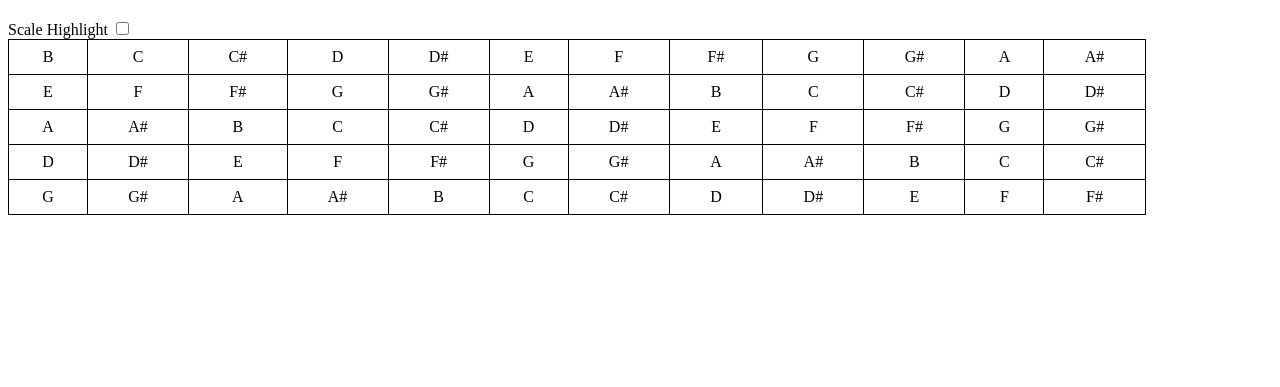
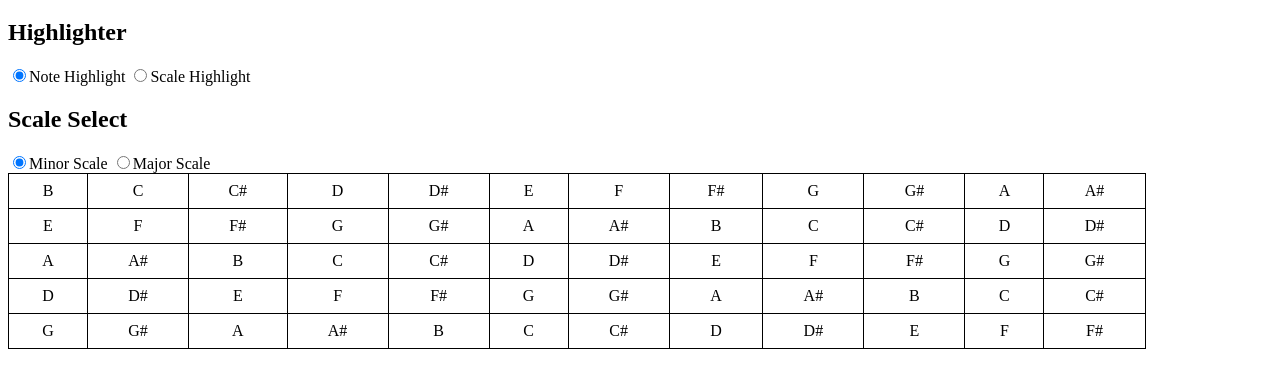
Before and after one commit to Marachnid/Note-Finder, a plain HTML site: page index.html in a window 1280 px wide. Shown: the part 61-448 px from the top of the page. Drawn offline with Linux system fonts and the light colour scheme.

Commit message:
Tweaking control switches - single/multi highlight is functional

```diff
--- a/index.html
+++ b/index.html
@@ -11,25 +11,55 @@
 
     <h1>Note Finder</h1>
 
+    <div id="notesContainer">
+        <div id="controlsContainer">
 
-    <div id="notesContainer">
+            <h2>Highlighter</h2>
+            <div id="highlightControls">
+                <label for="noteHighlight"></label>
+                    <input type="radio" name="highlight" id="noteHighlight" checked>Note Highlight
+                </label>
 
-        <div class="displayControls">
+                <label for="scaleHighlight">
+                    <input type="radio" name="highlight" id="scaleHighlight"/>Scale Highlight
+                </label>
+            </div>
 
-            <label for="scaleHighlight">Scale Highlight
-                <input type="checkbox" name="highlight" id="scaleHighlight"/>
+            <h2>Scale Select</h2>
+            <div id="scaleControls">
+                <label for="minorScale">
+                    <input type="radio" name="scale" id="minorScale" checked>Minor Scale
+                </label>
+
+                <label for="majorScale">
+                    <input type="radio" name="scale" id="majorScale">Major Scale
+                </label>
+            </div>
+
+
+            <!-- WILL NOT BE NEEDED FOR NOW -->
+            <!-- <label for="bass4">
+                <input type="radio" name="instrument" id="bass4">4-String Bass
             </label>
+
+            <label for="bass5">
+                <input type="radio" name="instrument" id="bass5"> 5-String Bass
+            </label>
+
+            <label for="guitar6">
+                <input type="radio" name="instrument" id="guitar6"> 6-String Guitar
+            </label>
+
+            <label for="guitar7">
+                <input type="radio" name="instrument" id="guitar7"> 7-String Guitar
+            </label> -->
         </div>
 
-
         <table id="fretboard"></table>
-
     </div>
 
     <script>
-
         init();
-
     </script>
 
 </body>
--- a/index.js
+++ b/index.js
@@ -2,6 +2,7 @@
 
 //initialization method - kept in for control of separate methods/tests
 const init = () => {
+
 
     //output interactive table
     createNotesTable();
@@ -12,6 +13,15 @@ const init = () => {
 //output 2d array of musical notes into row/column format
 const createNotesTable = () => {
 
+    //id references
+    const containerQuery = document.getElementById("notesContainer");
+    const tableQuery = document.getElementById("fretboard");
+    const scaleHighlight = document.getElementById("scaleHighlight");
+    const noteHighlight = document.getElementById("noteHighlight");
+    const minorScale = document.getElementById("minorScale");
+    const majorScale = document.getElementById("majorScale");
+
+    //temporary 5-string bass template
     const musicalNotes = [
         ["B", "C", "C#", "D", "D#", "E", "F", "F#", "G", "G#", "A", "A#"],  //B
         ["E", "F", "F#", "G", "G#", "A", "A#", "B", "C", "C#", "D", "D#"],  //E
@@ -21,23 +31,20 @@ const createNotesTable = () => {
     ];
 
 
-    //id references
-    const containerQuery = document.getElementById("notesContainer");
-    const tableQuery = document.getElementById("fretboard");
-    const scaleSwitch = document.getElementById("scaleHighlight");
-
     //initialize hover value
     let hoveredValue = "";
     let hoveredScale = [];
-    let singleSelect = true;
+    let singleHighlight = true;
 
 
-    scaleSwitch.addEventListener("change", () => {
-        if (scaleSwitch.checked) {
-            singleSelect = false;
-        } else {
-            singleSelect = true;
-        }
+    //highlight toggle - was being difficult to separate out
+    //leaving here for now - new options are expected and changes will be made
+    scaleHighlight.addEventListener("change", () => {
+        (scaleHighlight.checked ? singleHighlight = false : null); //if/else doesn't work in this context
+    });
+
+    noteHighlight.addEventListener("change", () => {
+        (noteHighlight.checked ? singleHighlight = true : null);
     });
 
 
@@ -59,14 +66,14 @@ const createNotesTable = () => {
 
 
                 //if scale highlight, determine scale values
-                if (!singleSelect) {
+                if (!singleHighlight) {
                     hoveredScale = findScale(musicalNotes, hoveredValue, hoveredScale);
                 }
 
                 //highlight cells
                 cells.forEach(cell => {
-                    (hoveredValue == cell.textContent && singleSelect ? cell.classList.add("highlight") : null);
-                    (hoveredScale.includes(cell.textContent) && !singleSelect ? cell.classList.add("highlight") : null);
+                    (hoveredValue == cell.textContent && singleHighlight ? cell.classList.add("highlight") : null);
+                    (hoveredScale.includes(cell.textContent) && !singleHighlight ? cell.classList.add("highlight") : null);
                 });
             });
 
```
Also changed, not shown: 1 other file.
